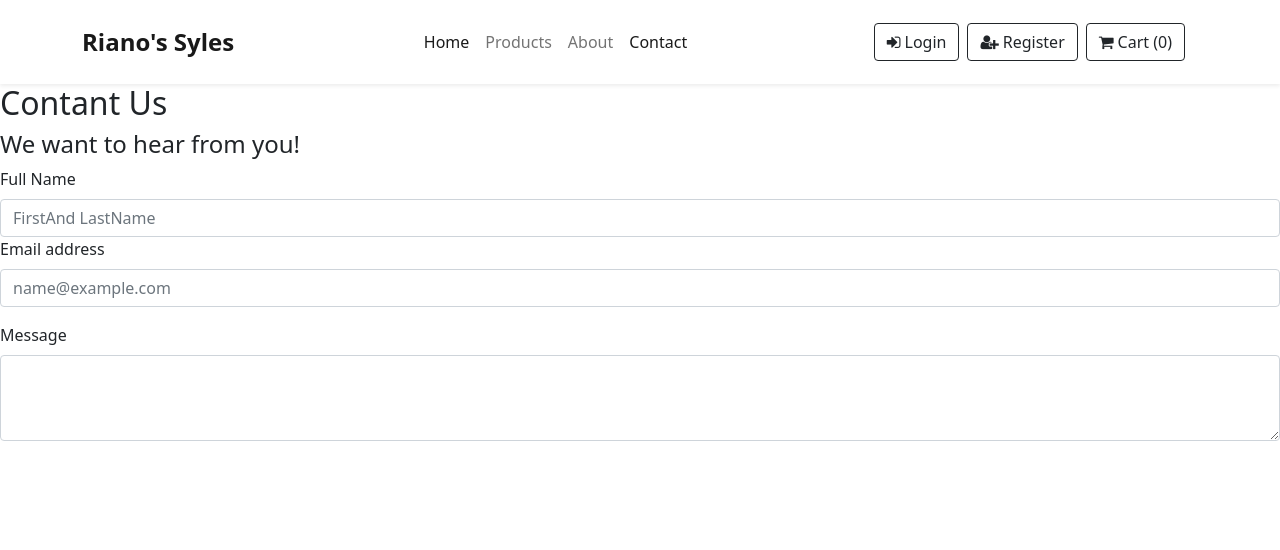
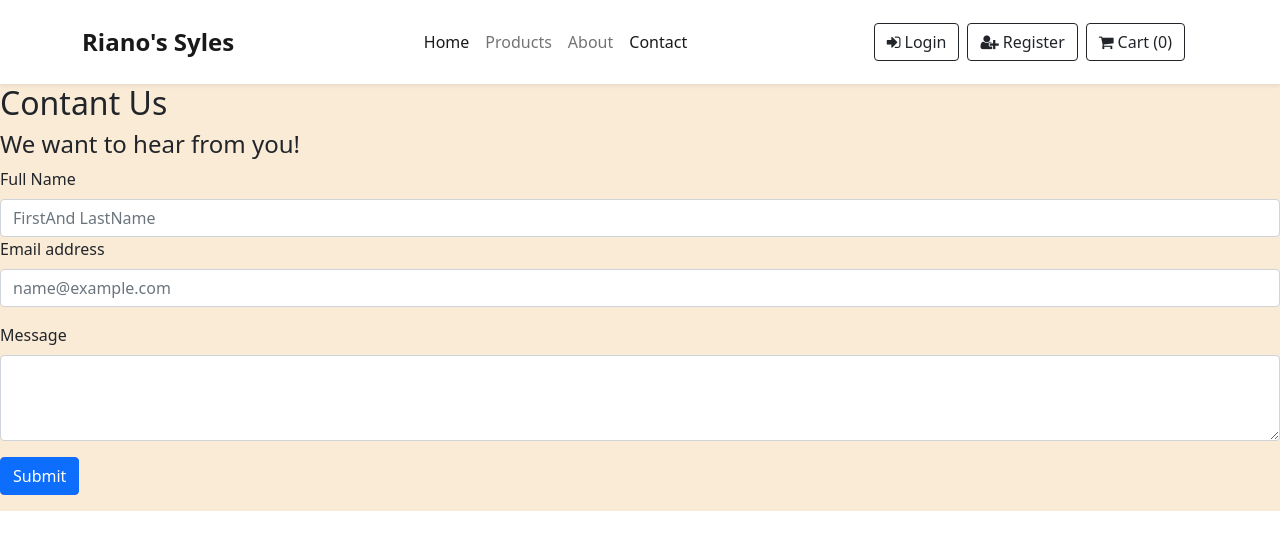
Before and after one commit to daninteriano/Phase-2-Project, a React (Create React App) app: page /contact in a window 1280 px wide. Shown: the top 550 px of the page. Built offline with nearby package versions, Linux system fonts and the light colour scheme.

Commit message:
Adding a submit button to the contact form

```diff
--- a/src/App.css
+++ b/src/App.css
@@ -2,3 +2,6 @@
 .navbar-nav a{
     font-weight: 18px;
 }
+#contactpg{
+    background-color: antiquewhite;
+}
--- a/src/components/Contact.jsx
+++ b/src/components/Contact.jsx
@@ -2,8 +2,8 @@ import React from 'react';
 
 export default function Contact() {
     return (
-    <div>
-        <div class="mb-3">
+        <div id="contactpg">
+            <div class="mb-3" >
                 <h2>Contant Us</h2>
                 <h4>We want to hear from you!</h4>
                 <label for="fullName" class="form-label">Full Name</label>
@@ -15,6 +15,9 @@ export default function Contact() {
                 <label for="exampleFormControlTextarea1" class="form-label">Message</label>
                 <textarea class="form-control" id="exampleFormControlTextarea1" rows="3" ></textarea>
             </div>
+            <div class="col-auto">
+                <button type="submit" class="btn btn-primary mb-3">Submit</button>
+            </div>
         </div>
     )
 }
```
Lines whose indentation alone changed are shown as unchanged.
